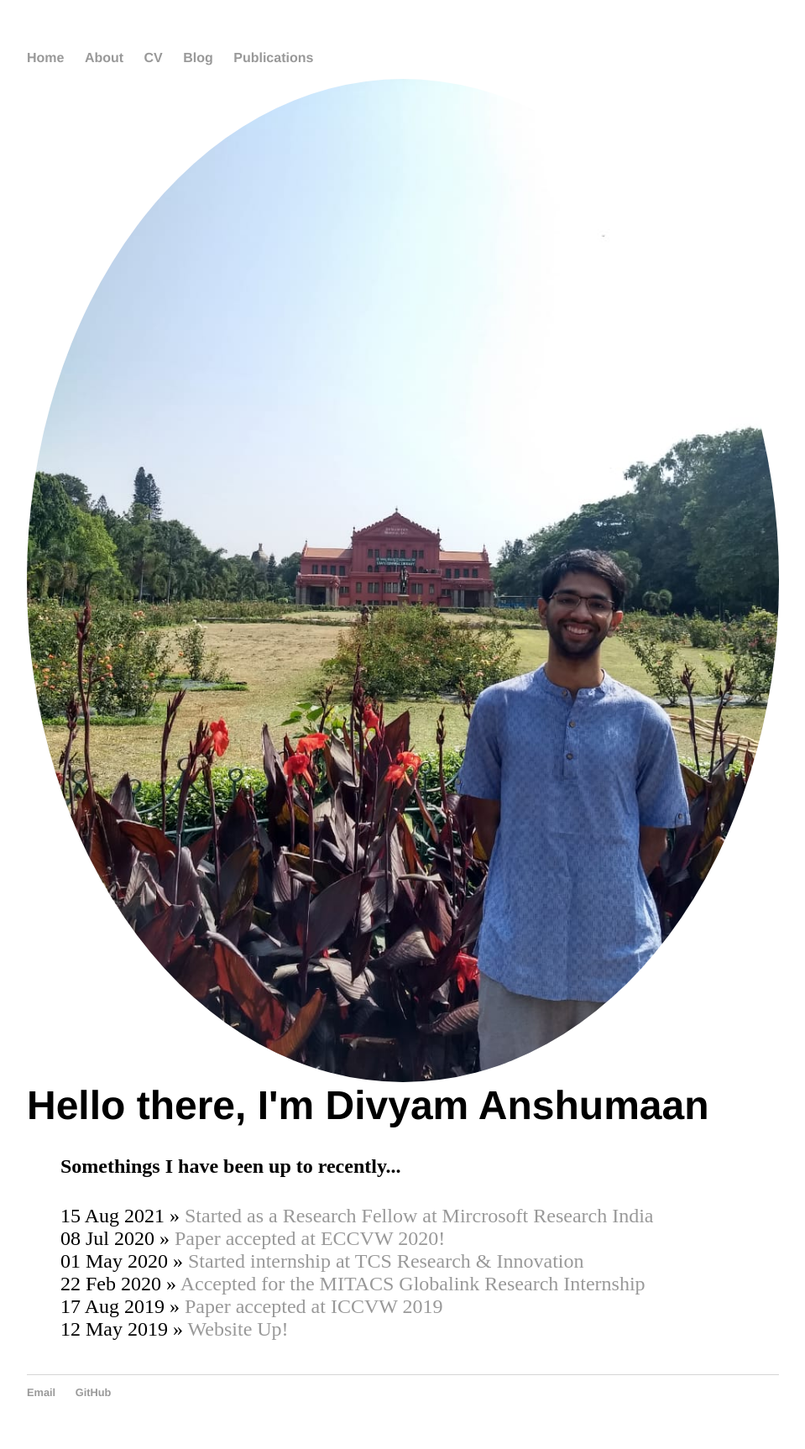
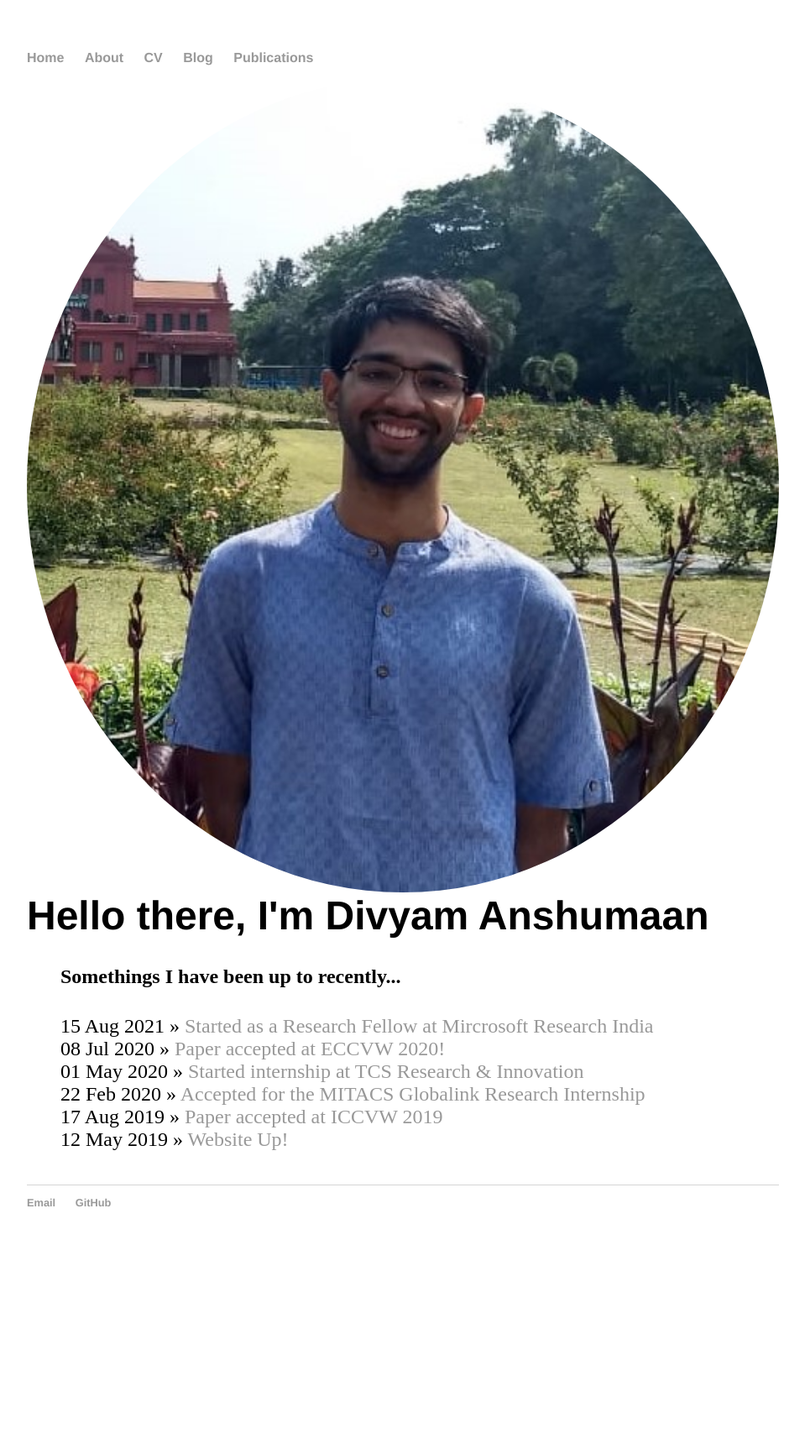
Before and after one commit to divyam02/divyam02_backup.github.io, a Jekyll site: the page built from index.html, in a window 1280 px wide. Shown: the whole page at 84% size, without its empty margins (160-1119 px from the left). Built offline with Jekyll 4.4.1, drawn with Linux system fonts in a browser that asks for light colours; after the commit the page ends 1500 px from its top, so only the background shows below that.

Commit message:
Update index.html

```diff
--- a/index.html
+++ b/index.html
@@ -3,7 +3,7 @@
 title: Divyam Anshumaan
 ---
 <div class="blurb">
-	<img style="float: right;" alt="" src="images/2022-06-09-divyam.jpeg" width="10" height="20"/>
+	<img style="float: right;" alt="" src="images/2022-06-09-divyam-2.jpeg" />
 	<div style="clear: right">
 	<h1>Hello there, I'm Divyam Anshumaan</h1>
 	<p><em></em><a href="/about"></a></p>
```
